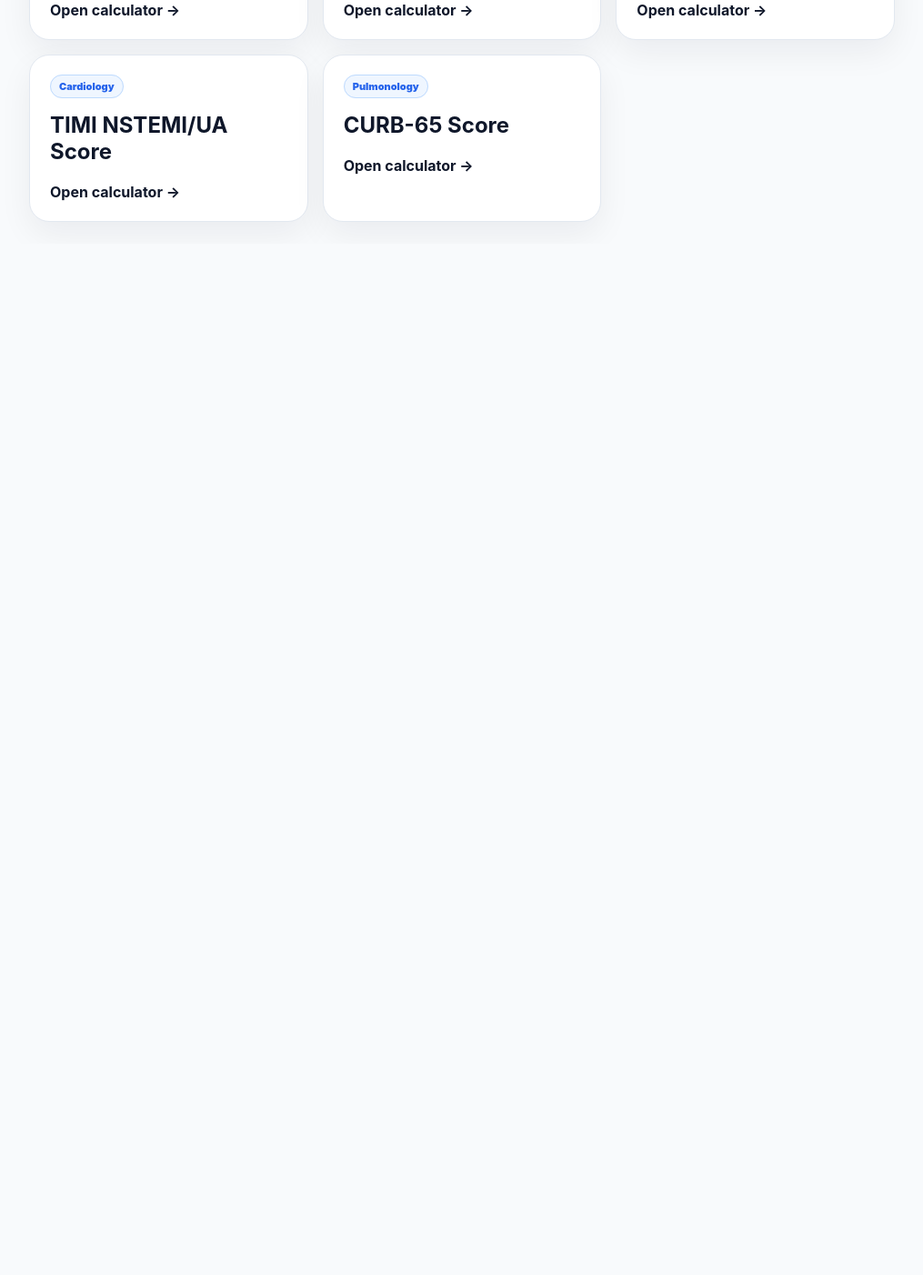
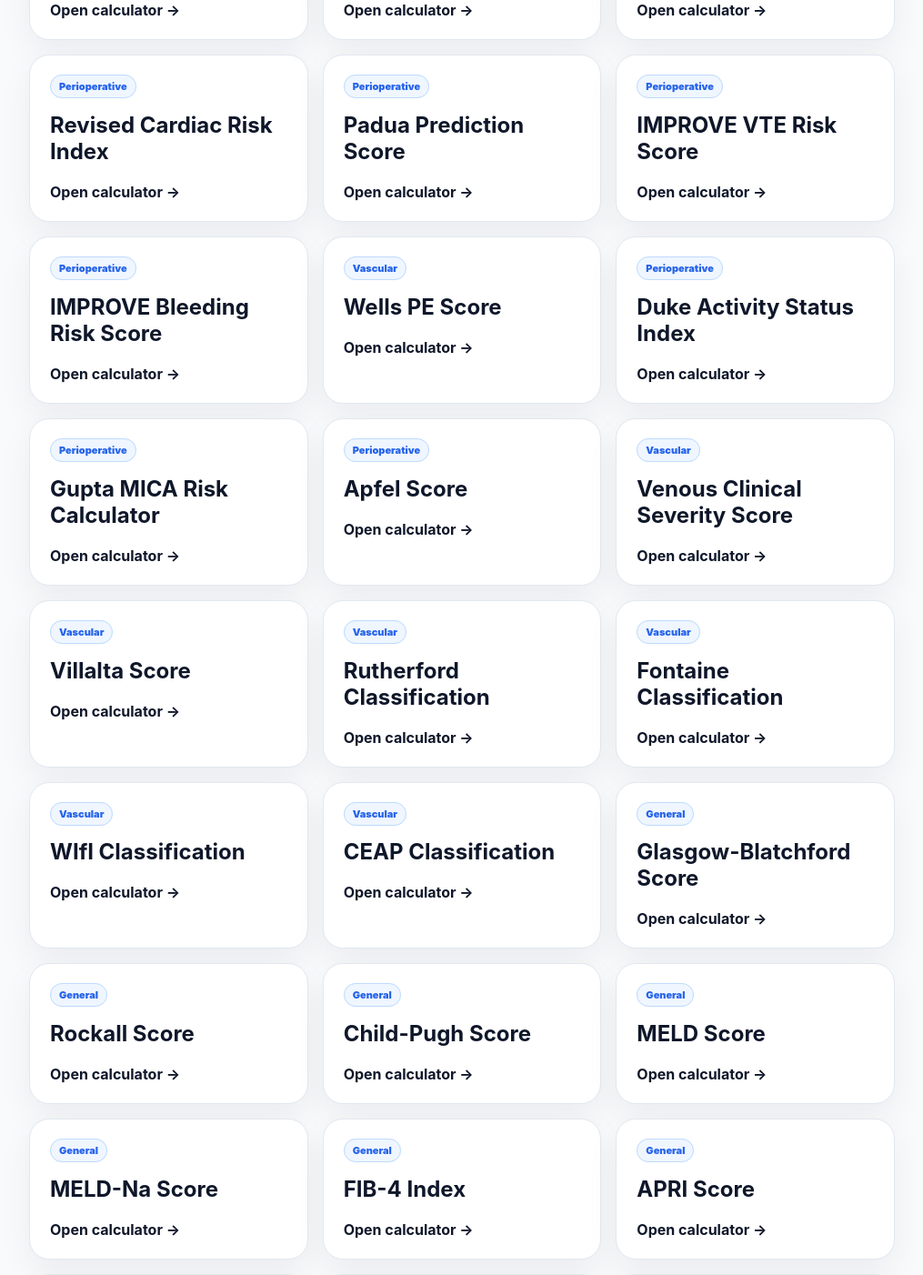
Before and after one commit to brsbyrm/meddoq, a Next.js app: page /search in a window 1280 px wide. Shown: the part 860-2262 px from the top of the page at 91% size, without its empty margins (132-1147 px from the left). Before the commit the page ends 1128 px from the top, so only its background shows below. Built offline with nearby package versions, Linux system fonts and the light colour scheme.

Commit message:
Sync search and sitemap with calculator data

```diff
--- a/app/search/page.js
+++ b/app/search/page.js
@@ -3,17 +3,56 @@
 import { useMemo, useState } from "react";
 
 const calculators = [
-  ["Aortic Size Index", "Vascular", "/calculators/aortic-size-index", "aortic diameter body surface area ASI"],
-  ["eGFR", "Renal", "/calculators/egfr", "kidney renal creatinine CKD-EPI glomerular filtration rate"],
-  ["Creatinine Clearance", "Renal", "/calculators/creatinine-clearance", "Cockcroft Gault drug dosing creatinine clearance"],
-  ["Body Surface Area", "General", "/calculators/body-surface-area", "BSA Mosteller height weight"],
-  ["Body Mass Index", "General", "/calculators/body-mass-index", "BMI weight height obesity"],
-  ["CHA₂DS₂-VASc", "Cardiovascular", "/calculators/cha2ds2-vasc", "atrial fibrillation stroke risk anticoagulation"],
-  ["HAS-BLED", "Cardiovascular", "/calculators/has-bled", "bleeding risk anticoagulation atrial fibrillation"],
-  ["Wells DVT", "Vascular", "/calculators/wells-dvt", "deep vein thrombosis DVT probability"],
-  ["HEART Score", "Cardiology", "/calculators/heart-score", "chest pain ACS troponin ECG MACE"],
-  ["TIMI NSTEMI/UA Score", "Cardiology", "/calculators/timi-nstemi-ua-score", "NSTEMI unstable angina ACS ischemic risk"],
-  ["CURB-65 Score", "Pulmonology", "/calculators/curb-65-score", "pneumonia CAP confusion urea respiratory rate blood pressure age"],
+  ["Aortic Size Index", "Vascular", "/calculators/aortic-size-index", "Calculate ASI using aortic diameter indexed to body surface area. aortic size index"],
+  ["eGFR", "Renal", "/calculators/egfr", "Estimate eGFR using the CKD-EPI 2021 creatinine equation. egfr"],
+  ["Creatinine Clearance", "Renal", "/calculators/creatinine-clearance", "Estimate creatinine clearance using the Cockcroft-Gault equation. creatinine clearance"],
+  ["CHA₂DS₂-VASc", "Cardiovascular", "/calculators/cha2ds2-vasc", "Estimate thromboembolic risk in atrial fibrillation. cha2ds2 vasc"],
+  ["HAS-BLED", "Cardiovascular", "/calculators/has-bled", "Assess bleeding risk in atrial fibrillation. has bled"],
+  ["Wells DVT", "Vascular", "/calculators/wells-dvt", "Estimate pretest probability of deep vein thrombosis. wells dvt"],
+  ["Body Surface Area", "General", "/calculators/body-surface-area", "Calculate BSA using the Mosteller formula. body surface area"],
+  ["Body Mass Index", "General", "/calculators/body-mass-index", "Calculate body mass index and standard weight category. body mass index"],
+  ["Caprini Score", "Perioperative", "/calculators/caprini-score", "Estimate venous thromboembolism risk in surgical patients. caprini score"],
+  ["Revised Cardiac Risk Index", "Perioperative", "/calculators/revised-cardiac-risk-index", "Estimate perioperative cardiac risk before non-cardiac surgery. revised cardiac risk index"],
+  ["Padua Prediction Score", "Perioperative", "/calculators/padua-score", "Estimate VTE risk in hospitalized medical patients. padua score"],
+  ["IMPROVE VTE Risk Score", "Perioperative", "/calculators/improve-vte-risk-score", "Estimate VTE risk in hospitalized medical patients. improve vte risk score"],
+  ["IMPROVE Bleeding Risk Score", "Perioperative", "/calculators/improve-bleeding-risk-score", "Estimate bleeding risk in hospitalized medical patients. improve bleeding risk score"],
+  ["Wells PE Score", "Vascular", "/calculators/wells-pe", "Estimate clinical probability of pulmonary embolism. wells pe"],
+  ["Duke Activity Status Index", "Perioperative", "/calculators/duke-activity-status-index", "Estimate functional capacity before non-cardiac surgery. duke activity status index"],
+  ["Gupta MICA Risk Calculator", "Perioperative", "/calculators/gupta-mica", "Estimate perioperative myocardial infarction or cardiac arrest risk. gupta mica"],
+  ["Apfel Score", "Perioperative", "/calculators/apfel-score", "Estimate postoperative nausea and vomiting risk. apfel score"],
+  ["Venous Clinical Severity Score", "Vascular", "/calculators/venous-clinical-severity-score", "Calculate VCSS for chronic venous disease severity. venous clinical severity score"],
+  ["Villalta Score", "Vascular", "/calculators/villalta-score", "Assess post-thrombotic syndrome severity after DVT. villalta score"],
+  ["Rutherford Classification", "Vascular", "/calculators/rutherford-classification", "Classify chronic lower-extremity PAD severity. rutherford classification"],
+  ["Fontaine Classification", "Vascular", "/calculators/fontaine-classification", "Classify peripheral arterial disease severity using Fontaine stages. fontaine classification"],
+  ["WIfI Classification", "Vascular", "/calculators/wifi-classification", "Assess limb threat using Wound, Ischemia and foot Infection. wifi classification"],
+  ["CEAP Classification", "Vascular", "/calculators/ceap-classification", "Classify chronic venous disease using CEAP. ceap classification"],
+  ["Glasgow-Blatchford Score", "General", "/calculators/glasgow-blatchford-score", "Risk stratification for upper gastrointestinal bleeding. glasgow blatchford score"],
+  ["Rockall Score", "General", "/calculators/rockall-score", "Risk stratification after upper gastrointestinal bleeding. rockall score"],
+  ["Child-Pugh Score", "General", "/calculators/child-pugh-score", "Classify severity of chronic liver disease. child pugh score"],
+  ["MELD Score", "General", "/calculators/meld-score", "Estimate liver disease severity using MELD. meld score"],
+  ["MELD-Na Score", "General", "/calculators/meld-na-score", "Estimate liver disease severity using MELD-Na. meld na score"],
+  ["FIB-4 Index", "General", "/calculators/fib-4-index", "Estimate risk of advanced liver fibrosis. fib 4 index"],
+  ["APRI Score", "General", "/calculators/apri-score", "Estimate liver fibrosis risk using AST and platelets. apri score"],
+  ["ALBI Score", "General", "/calculators/albi-score", "Assess liver function using albumin and bilirubin. albi score"],
+  ["NAFLD Fibrosis Score", "General", "/calculators/nafld-fibrosis-score", "Estimate advanced fibrosis in fatty liver disease. nafld fibrosis score"],
+  ["CKD-EPI 2021 Cystatin C eGFR", "Renal", "/calculators/ckd-epi-2021-cystatin-c", "Estimate eGFR using cystatin C. ckd epi 2021 cystatin c"],
+  ["Anion Gap", "Renal", "/calculators/anion-gap", "Calculate serum and albumin-corrected anion gap. anion gap"],
+  ["Serum Osmolality", "Renal", "/calculators/serum-osmolality", "Calculate serum osmolality and osmolar gap. serum osmolality"],
+  ["Corrected Sodium", "Renal", "/calculators/corrected-sodium", "Correct serum sodium for hyperglycemia. corrected sodium"],
+  ["Winter's Formula", "Renal", "/calculators/winters-formula", "Estimate expected PaCO₂ compensation in metabolic acidosis. winters formula"],
+  ["Delta Ratio", "Renal", "/calculators/delta-ratio", "Evaluate mixed metabolic acid-base disorders. delta ratio"],
+  ["Base Excess", "Renal", "/calculators/base-excess", "Estimate base excess from pH and bicarbonate. base excess"],
+  ["Oxygenation Index", "General", "/calculators/oxygenation-index", "Calculate oxygenation index from FiO₂, MAP and PaO₂. oxygenation index"],
+  ["Khorana Score", "Oncology", "/calculators/khorana-score", "Estimate cancer-associated venous thromboembolism risk. khorana score"],
+  ["PESI Score", "Pulmonary", "/calculators/pesi-score", "Pulmonary Embolism Severity Index for 30-day mortality risk. pesi score"],
+  ["sPESI Score", "Pulmonary", "/calculators/spesi-score", "Simplified Pulmonary Embolism Severity Index. spesi score"],
+  ["qSOFA Score", "Critical Care", "/calculators/qsofa-score", "Quick Sequential Organ Failure Assessment. qsofa score"],
+  ["SOFA Score", "Critical Care", "/calculators/sofa-score", "Sequential Organ Failure Assessment score. sofa score"],
+  ["NEWS2 Score", "Critical Care", "/calculators/news2-score", "National Early Warning Score 2. news2 score"],
+  ["MEWS Score", "Critical Care", "/calculators/mews-score", "Modified Early Warning Score. mews score"],
+  ["HEART Score", "Cardiology", "/calculators/heart-score", "Chest pain and suspected ACS risk stratification. heart score"],
+  ["TIMI NSTEMI/UA Score", "Cardiology", "/calculators/timi-nstemi-ua-score", "Unstable angina and NSTEMI short-term ischemic risk. timi nstemi ua score"],
+  ["CURB-65 Score", "Pulmonology", "/calculators/curb-65-score", "Community-acquired pneumonia severity and mortality risk. curb 65 score"],
 ];
 
 export default function SearchPage() {
```
Also changed, not shown: app/sitemap.js (+41 -2 lines).
